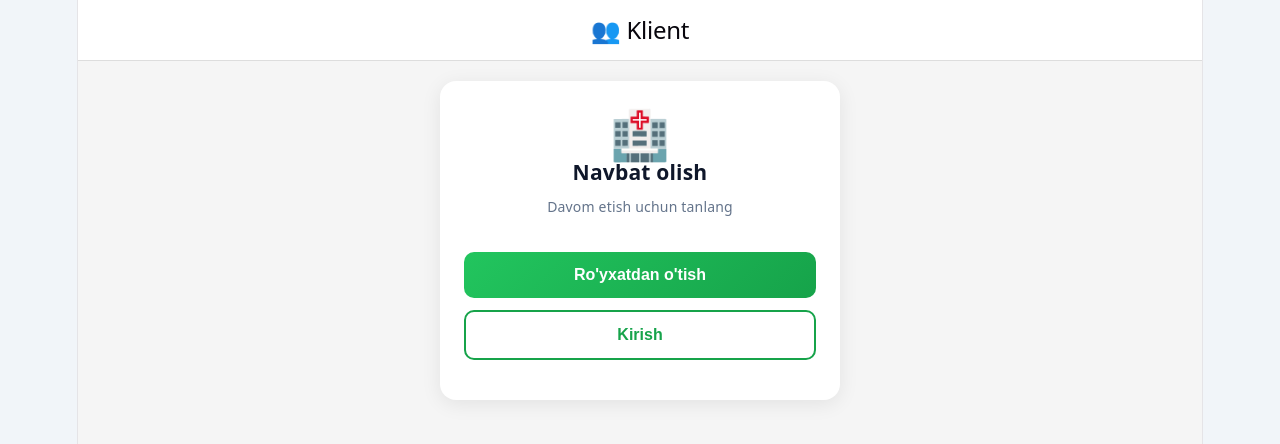
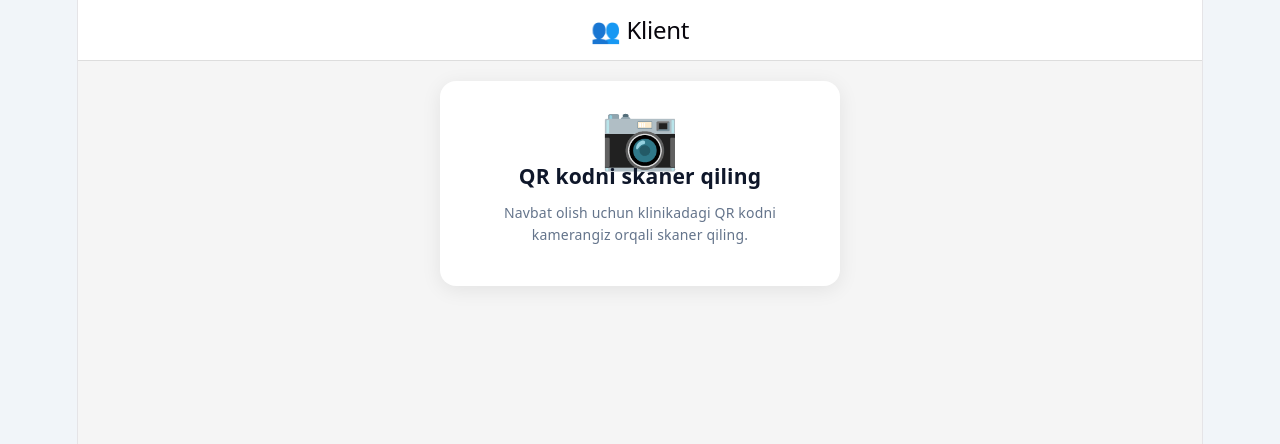
Before and after one commit to shohruhxojakeldiyev-source/klent, a React (Vite) app: page / in a window 1280 px wide. Shown: the top 444 px of the page. Built offline with nearby package versions, Linux system fonts and the light colour scheme; no server answers.

Commit message:
Show QR scan prompt on Landing when doctor_id is missing

```diff
--- a/src/pages/Landing.jsx
+++ b/src/pages/Landing.jsx
@@ -6,6 +6,7 @@ const Landing = () => {
   const [searchParams] = useSearchParams();
   const navigate = useNavigate();
   const [doctorName, setDoctorName] = useState("");
+  const [hasDoctorId, setHasDoctorId] = useState(false);
 
   useEffect(() => {
     const fromUrl = searchParams.get("doctor_id");
@@ -13,6 +14,7 @@ const Landing = () => {
 
     const doctorId = fromUrl || localStorage.getItem("doctor_id");
     if (doctorId) {
+      setHasDoctorId(true);
       getDoctors().then((doctors) => {
         if (Array.isArray(doctors)) {
           const found = doctors.find((d) => String(d.id) === String(doctorId));
@@ -21,6 +23,27 @@ const Landing = () => {
       });
     }
   }, []);
+
+  // doctor_id yo'q — QR kod so'rash
+  if (!hasDoctorId) {
+    return (
+      <div style={{
+        maxWidth: "400px",
+        margin: "0 auto",
+        background: "#fff",
+        borderRadius: "16px",
+        padding: "40px 24px",
+        boxShadow: "0 4px 20px rgba(0,0,0,0.08)",
+        textAlign: "center"
+      }}>
+        <div style={{ fontSize: "64px", marginBottom: "16px" }}>📷</div>
+        <h3 style={{ margin: "0 0 12px", color: "#0f172a" }}>QR kodni skaner qiling</h3>
+        <p style={{ color: "#64748b", fontSize: "14px", lineHeight: "1.6" }}>
+          Navbat olish uchun klinikadagi QR kodni kamerangiz orqali skaner qiling.
+        </p>
+      </div>
+    );
+  }
 
   return (
     <div style={{
```
